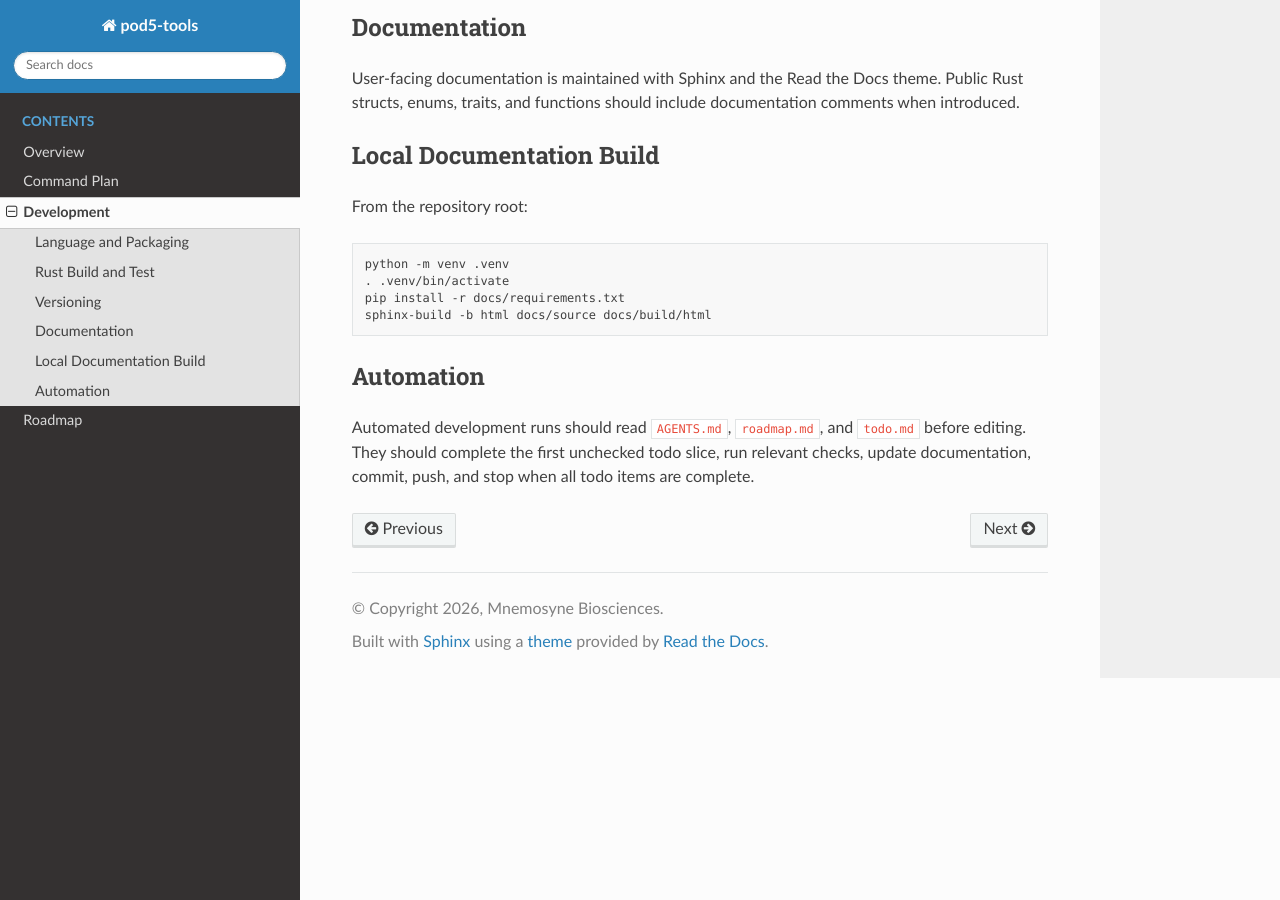
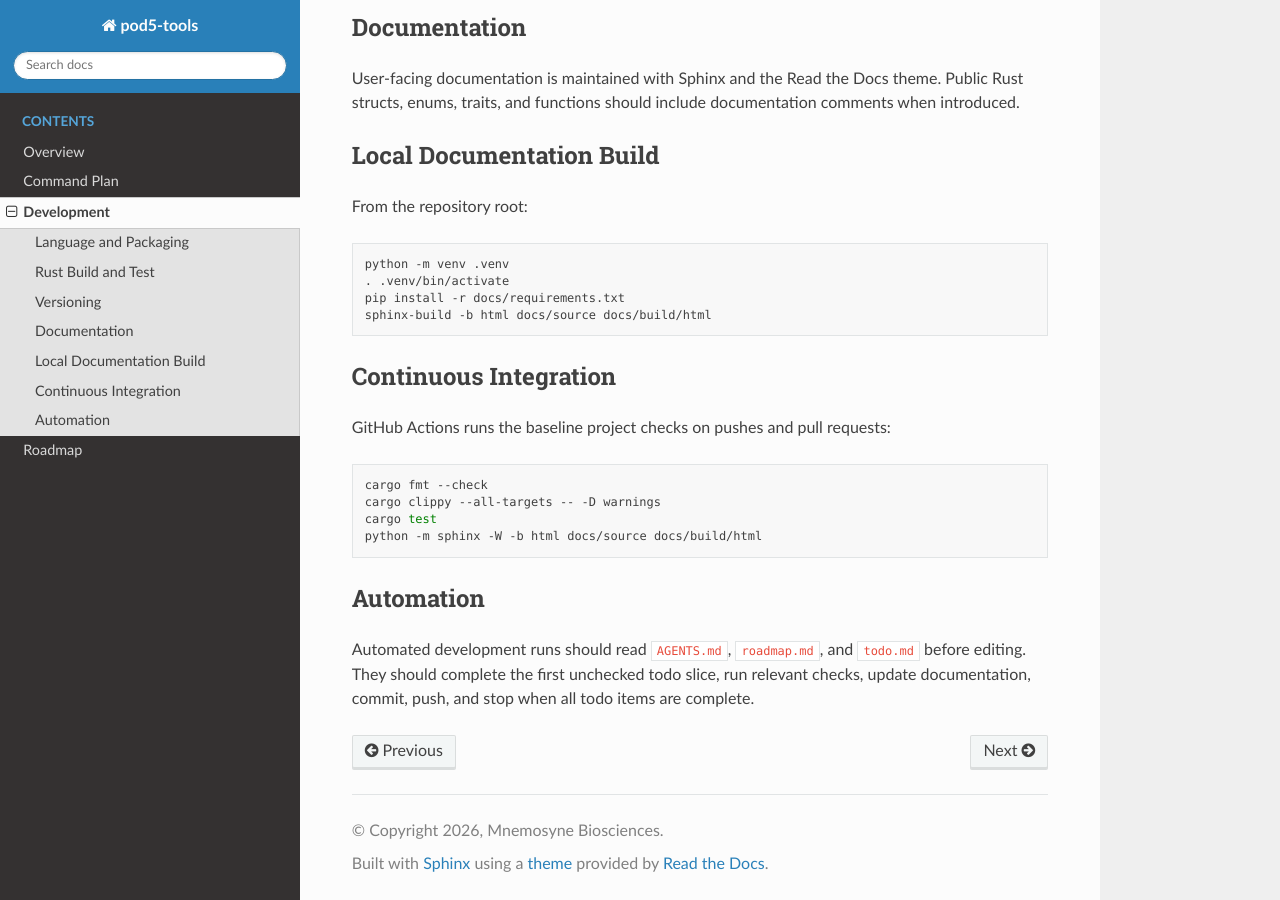
Before and after one commit to sagrudd/pod5-tools, a Sphinx documentation site: the page built from docs/source/development.rst, in a window 1280 px wide and 900 px high, scrolled down 683 px. Built offline with Sphinx 7.4.7 and the Read the Docs theme 3.1.0, drawn with Linux system fonts in a browser that asks for light colours.

Commit message:
Add baseline CI workflow

```diff
--- a/docs/source/development.rst
+++ b/docs/source/development.rst
@@ -47,6 +47,18 @@ From the repository root:
    pip install -r docs/requirements.txt
    sphinx-build -b html docs/source docs/build/html
 
+Continuous Integration
+----------------------
+
+GitHub Actions runs the baseline project checks on pushes and pull requests:
+
+.. code-block:: sh
+
+   cargo fmt --check
+   cargo clippy --all-targets -- -D warnings
+   cargo test
+   python -m sphinx -W -b html docs/source docs/build/html
+
 Automation
 ----------
 
```
Also changed, not shown: README.md (+3 -0 lines), todo.md (+4 -4 lines), 1 other file.
